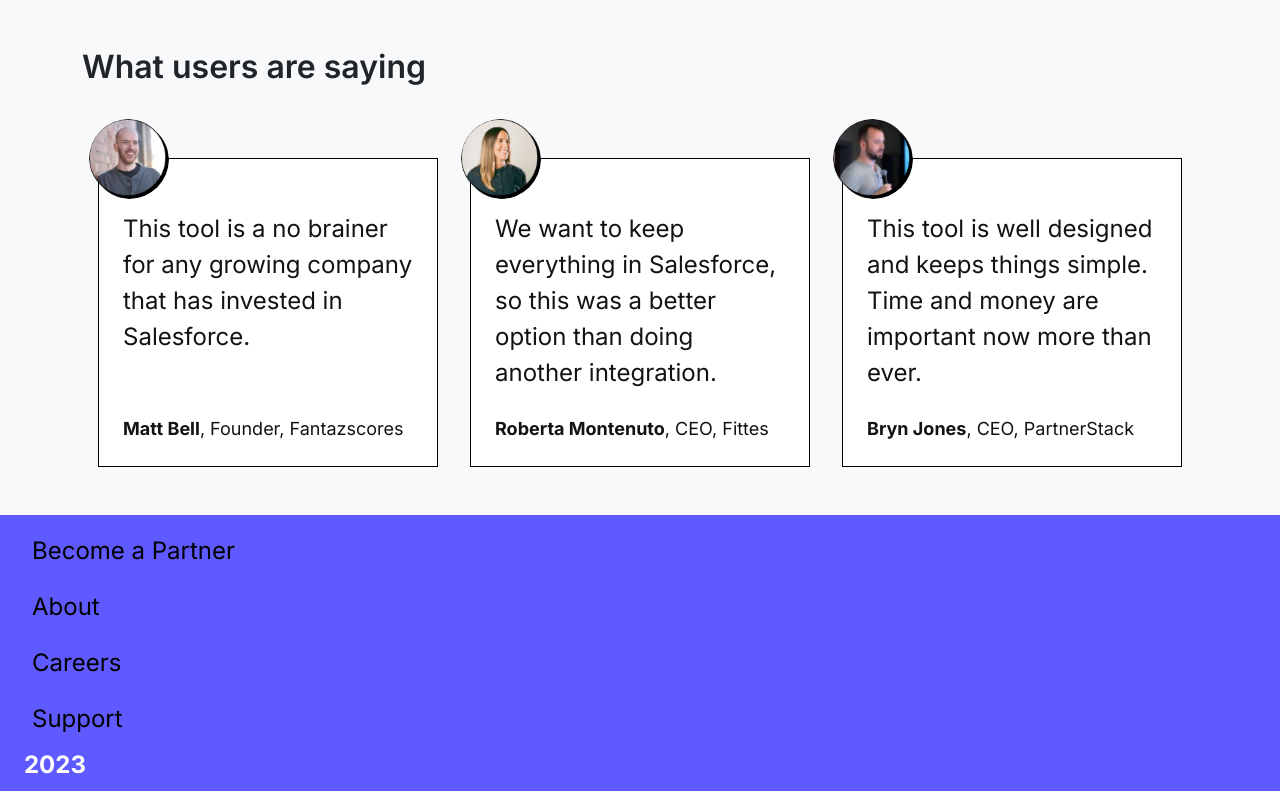
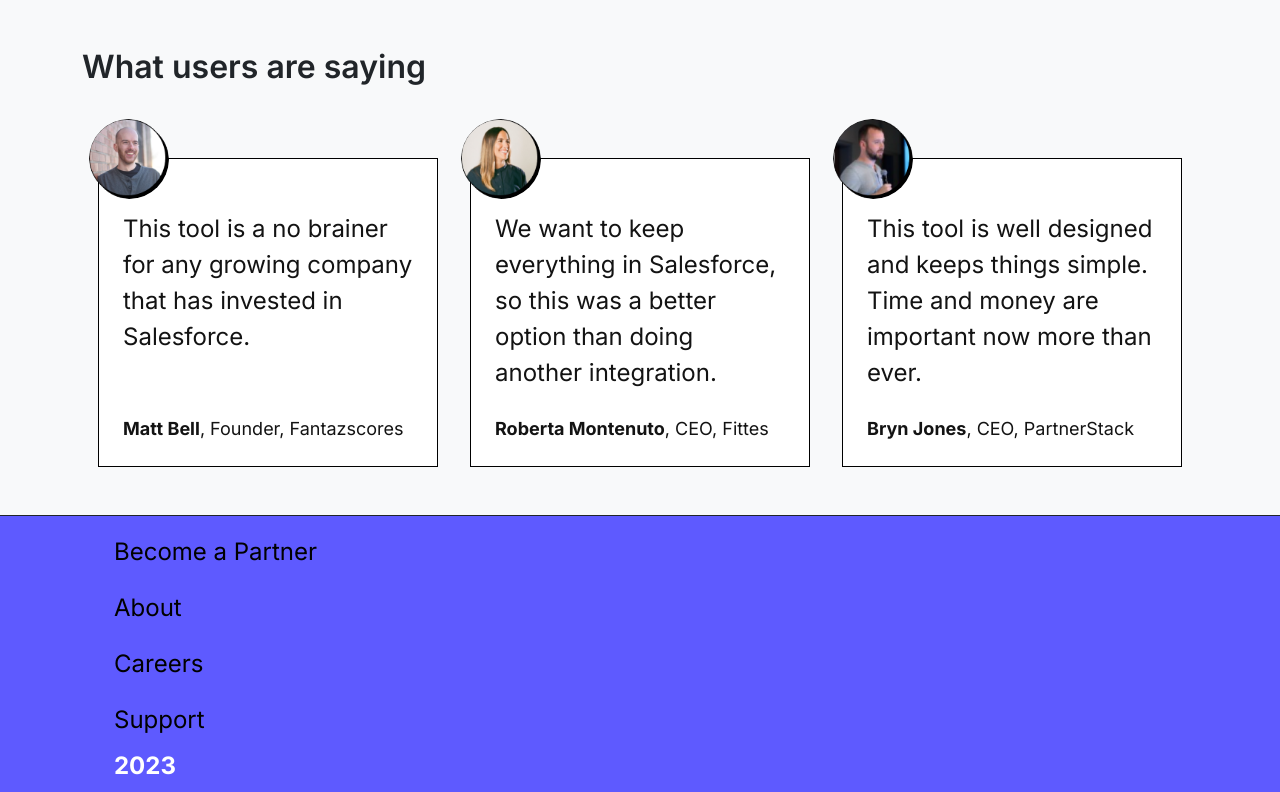
Before and after one commit to wbmcdonald4/cstoolkit, a Flask app: page / in a window 1280 px wide. Shown: the part 1470-2262 px from the top of the page. Run offline with Flask 3, Linux system fonts and the light colour scheme; some libraries are stand-ins or nearby versions.

Commit message:
wrap footer in container

```diff
--- a/src/templates/layout/footer.html
+++ b/src/templates/layout/footer.html
@@ -1,10 +1,15 @@
+<div class="section-border">
   <footer class="footer-class container-flex py-2 text-muted d-flex align-items-center justify-content-between">
+    <div class="container">
+      <div class="row">
         <div class="footer-links">
           <a href="#" class="footer-link">Become a Partner</a>
           <a href="{{ url_for('main.pulse') }}" class="footer-link">About</a>
           <a href="#" class="footer-link">Careers</a>
           <a href="#" class="footer-link">Support</a>
-        <div class="footer-year-text">2023</div>
+          <div class="footer-year-text px-2">2023</div>
         </div>
-
+      </div>
+    </div>
   </footer>
+</div>
```
Lines whose indentation alone changed are shown as unchanged.
